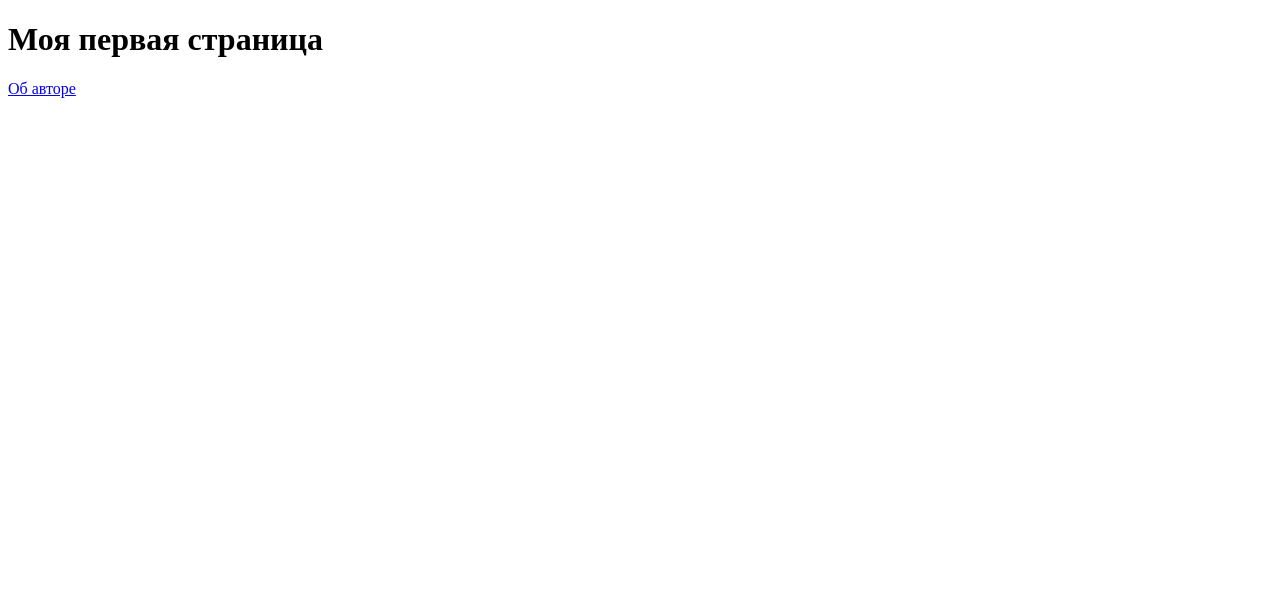
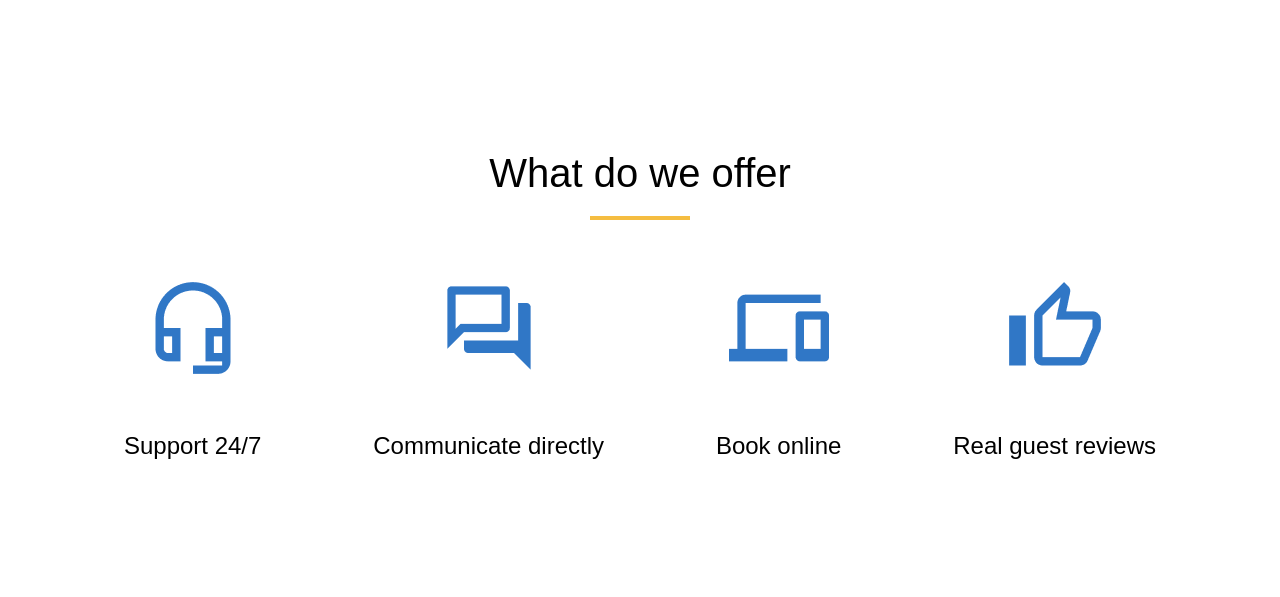
Before and after one commit to helenhryshel/if-html, a website: page index.html in a window 1280 px wide. Drawn offline with Linux system fonts and the light colour scheme.

Commit message:
Revert "Merge remote-tracking branch 'origin/main' into lesson-4"
This reverts commit 60e1c6966723aef72ebf4fe259f0ee5d1bd3e194, reversing
changes made to f269c2f112534d856807729232ae9ac6f2c7342b.

```diff
--- a/index.html
+++ b/index.html
@@ -2,10 +2,39 @@
 <html lang="en">
   <head>
     <meta charset="UTF-8" />
-    <title>Мой путь во Front-end</title>
+    <title>Triphouse</title>
+    <link rel="stylesheet" href="styles/styles.css" />
   </head>
   <body>
-    <h1>Моя первая страница</h1>
-    <p><a href="./about/index.html">Об авторе</a></p>
+    <div class="adventage-conteiner">
+      <div>
+        <h2 class="heading">What do we offer</h2>
+        <hr class="border-line" />
+      </div>
+      <div class="adventage-navigation-conteiner">
+        <div class="adventage-content-item">
+          <img src="Images/HeadsetMicOutlined%201.png" alt="Support 24/7" />
+          <p>Support 24/7</p>
+        </div>
+        <div class="adventage-content-item">
+          <img
+            src="Images/ForumOutlined%201.png"
+            alt="Communicate directly"
+          />
+          <p>Communicate directly</p>
+        </div>
+        <div class="adventage-content-item">
+          <img src="Images/DevicesOutlined%201.png" alt="Book online" />
+          <p>Book online</p>
+        </div>
+        <div class="adventage-content-item">
+          <img
+            src="Images/ThumbUpAltOutlined%201.png"
+            alt="Real guest reviews"
+          />
+          <p>Real guest reviews</p>
+        </div>
+      </div>
+    </div>
   </body>
 </html>
```
Also changed, not shown: about/index.html (+2 -6 lines), Images/html.jpg (deleted).
